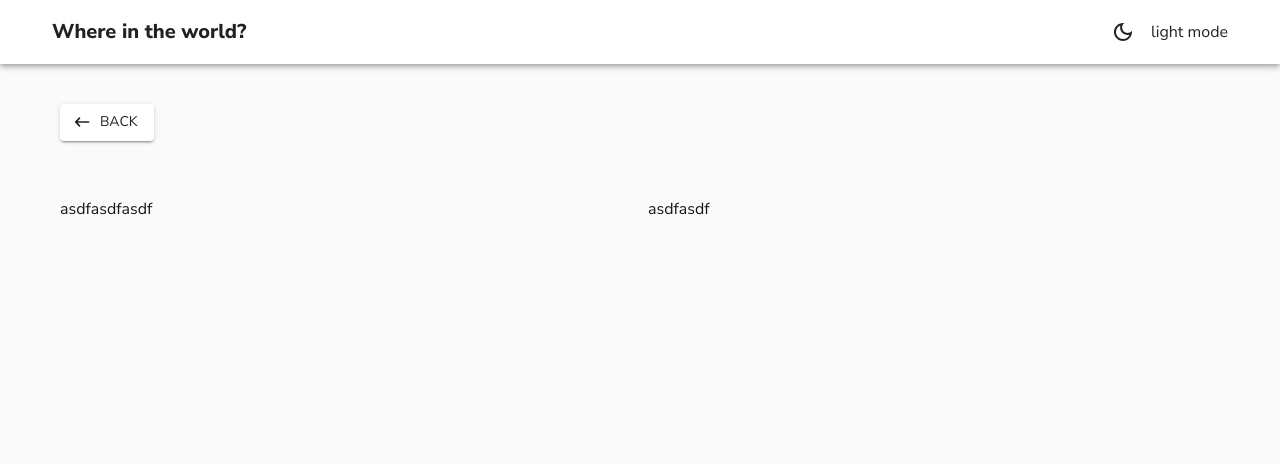
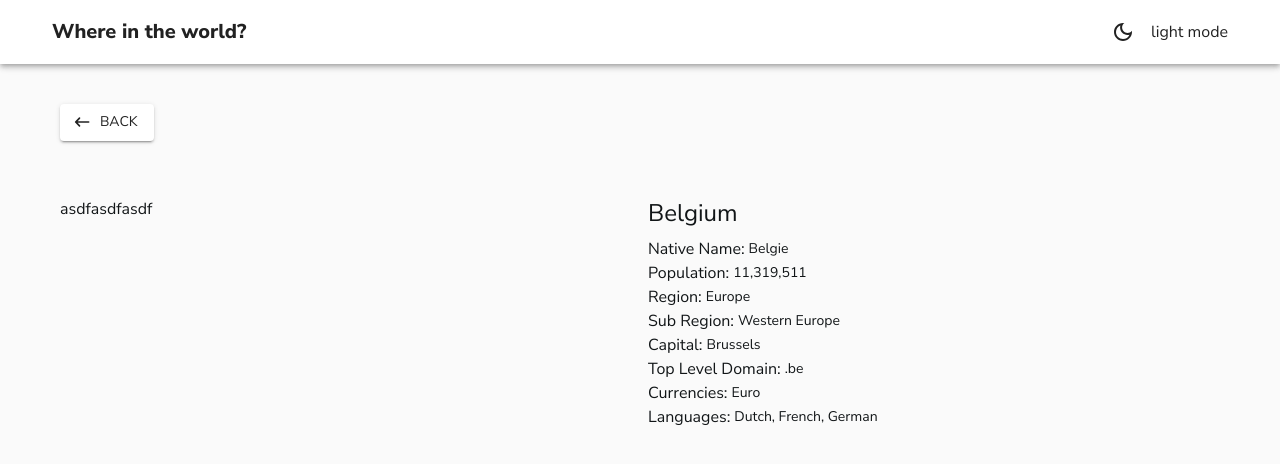
Before and after one commit to AlirezaEttehadi/alibaba-ettehadi-front, a Next.js app: page /1 in a window 1280 px wide. Shown: the top 464 px of the page. Built offline with nearby package versions, Linux system fonts and the light colour scheme.

Commit message:
add country properties

```diff
--- a/pages/[country]/index.js
+++ b/pages/[country]/index.js
@@ -1,5 +1,6 @@
-import { Button, Grid } from "@mui/material";
+import { Button, Grid, Typography } from "@mui/material";
 import KeyboardBackspaceRoundedIcon from "@mui/icons-material/KeyboardBackspaceRounded";
+import { Box } from "@mui/system";
 
 export default function Country() {
   return (
@@ -12,7 +13,59 @@ export default function Country() {
           asdfasdfasdf
         </Grid>
         <Grid item xs={12} md={6}>
-          asdfasdf
+          <Box>
+            <Typography gutterBottom variant="h5" component="div">
+              Belgium
+            </Typography>
+          </Box>
+          <Box display="flex" alignItems="center">
+            <Typography variant="body1" mr={0.5}>
+              Native Name:
+            </Typography>
+            <Typography variant="body2">Belgie</Typography>
+          </Box>
+          <Box display="flex" alignItems="center">
+            <Typography variant="body1" mr={0.5}>
+              Population:
+            </Typography>
+            <Typography variant="body2">11,319,511</Typography>
+          </Box>
+          <Box display="flex" alignItems="center">
+            <Typography variant="body1" mr={0.5}>
+              Region:
+            </Typography>
+            <Typography variant="body2">Europe</Typography>
+          </Box>
+          <Box display="flex" alignItems="center">
+            <Typography variant="body1" mr={0.5}>
+              Sub Region:
+            </Typography>
+            <Typography variant="body2">Western Europe</Typography>
+          </Box>
+          <Box display="flex" alignItems="center">
+            <Typography variant="body1" mr={0.5}>
+              Capital:
+            </Typography>
+            <Typography variant="body2">Brussels</Typography>
+          </Box>
+          <Box display="flex" alignItems="center">
+            <Typography variant="body1" mr={0.5}>
+              Top Level Domain:
+            </Typography>
+            <Typography variant="body2">.be</Typography>
+          </Box>
+          <Box display="flex" alignItems="center">
+            <Typography variant="body1" mr={0.5}>
+              Currencies:
+            </Typography>
+            <Typography variant="body2">Euro</Typography>
+          </Box>
+          <Box display="flex" alignItems="center">
+            <Typography variant="body1" mr={0.5}>
+              Languages:
+            </Typography>
+            <Typography variant="body2">Dutch, French, German</Typography>
+          </Box>
         </Grid>
       </Grid>
     </>
```
